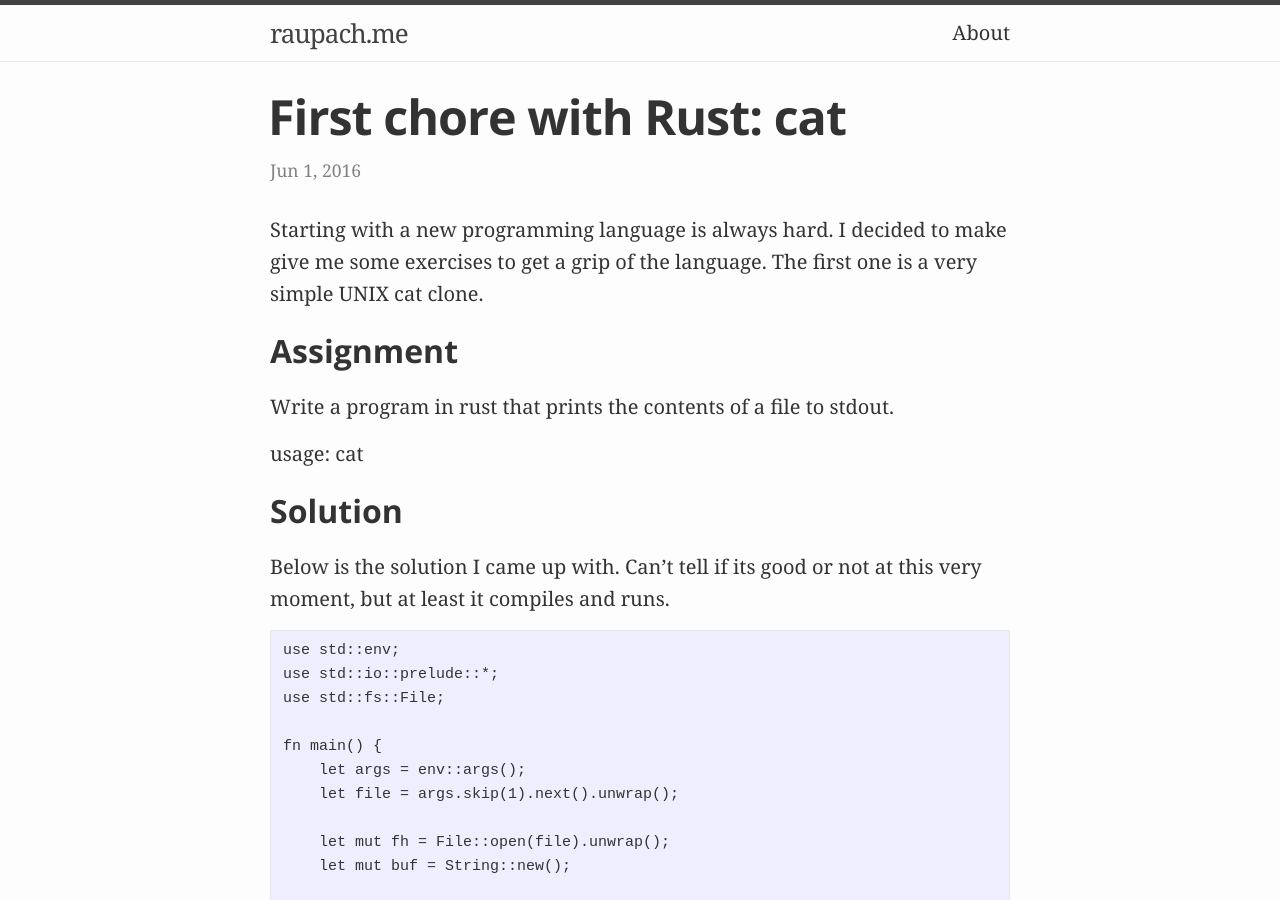
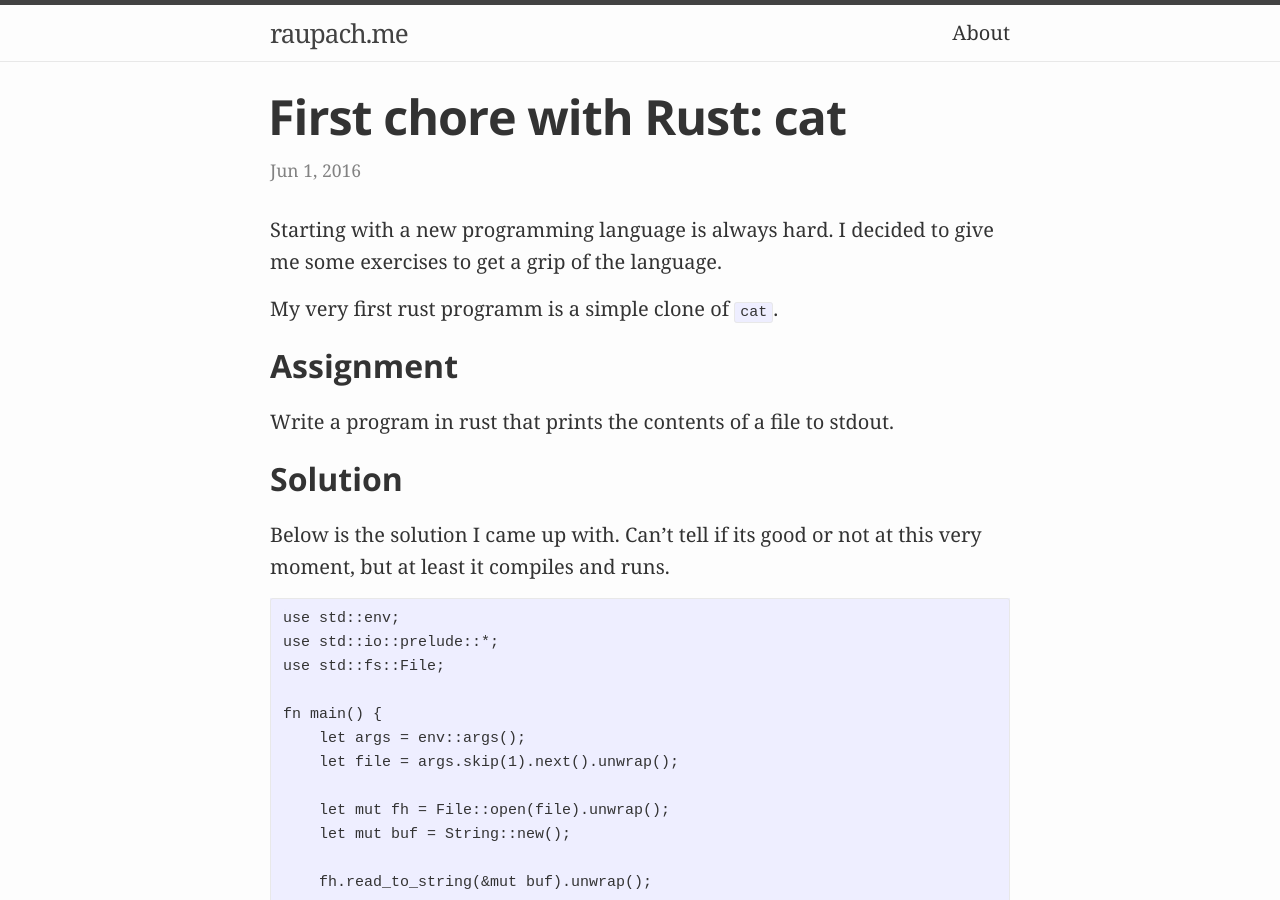
Before and after one commit to raupachz/raupachz.github.io, a Jekyll site: the page built from _posts/2016-06-02-rust-cat.md, in a window 1280 px wide and 900 px high. Built offline with Jekyll 4.4.1, drawn with Linux system fonts in a browser that asks for light colours.

Commit message:
_drafts/

```diff
--- a/_posts/2016-06-02-rust-cat.md
+++ b/_posts/2016-06-02-rust-cat.md
@@ -6,16 +6,15 @@ categories: rust
 ---
 
 Starting with a new programming language is always hard. I decided
-to make give me some exercises to get a grip of the language. The first
-one is a very simple UNIX cat clone.
+to give me some exercises to get a grip of the language.
+
+My very first rust programm is a simple clone of `cat`.
 
 Assignment
 ----------
 
 Write a program in rust that prints the contents of a file
 to stdout.
-
-usage: cat <file>
 
 Solution
 --------
```
Also changed, not shown: _drafts/2016-05-31-welcome-to-jekyll.markdown (renamed from _posts/2016-05-31-welcome-to-jekyll.markdown), _drafts/2016-06-01-our-token-based-auth.markdown (renamed from _posts/2016-06-01-our-token-based-auth.markdown).
